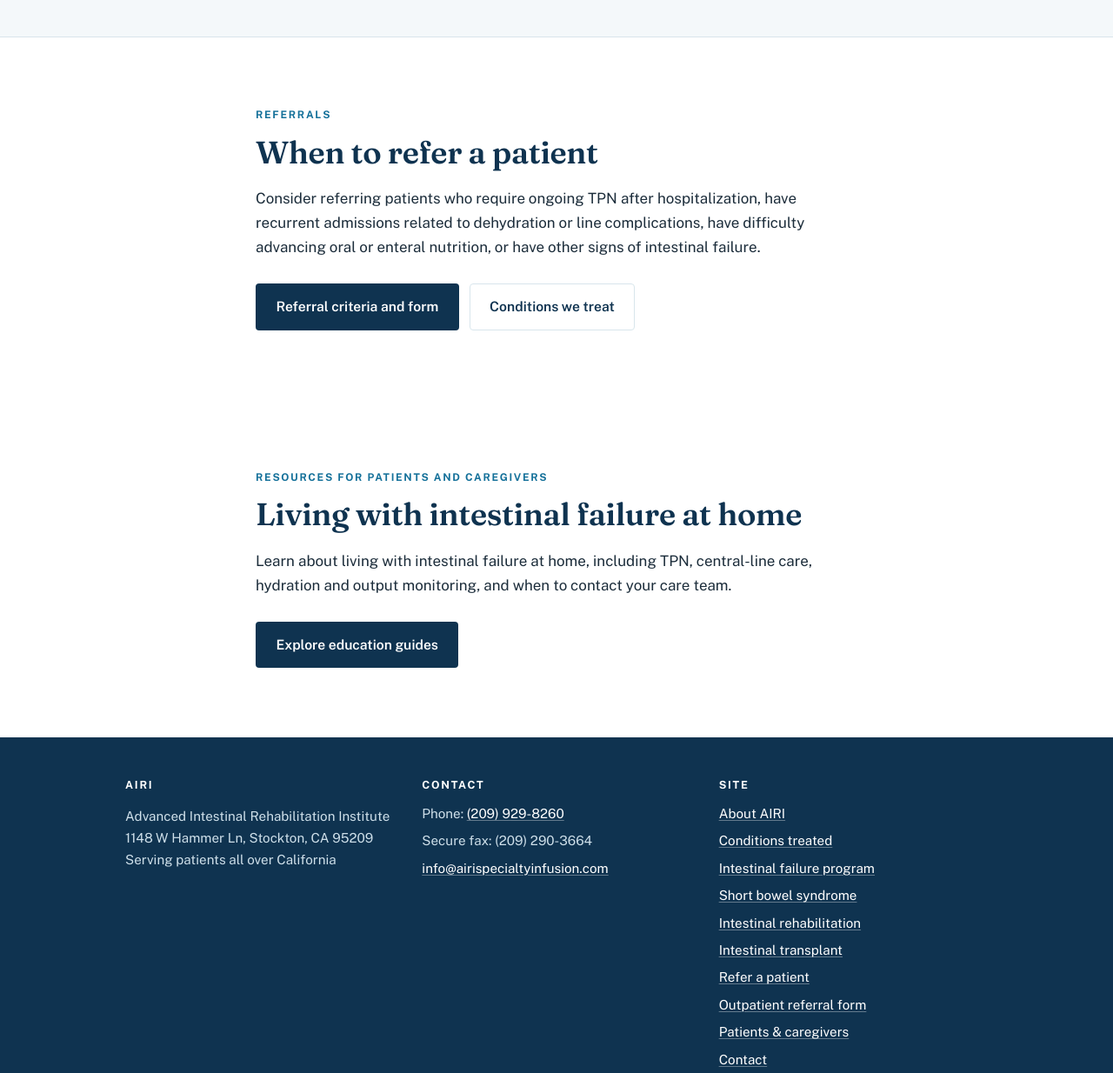
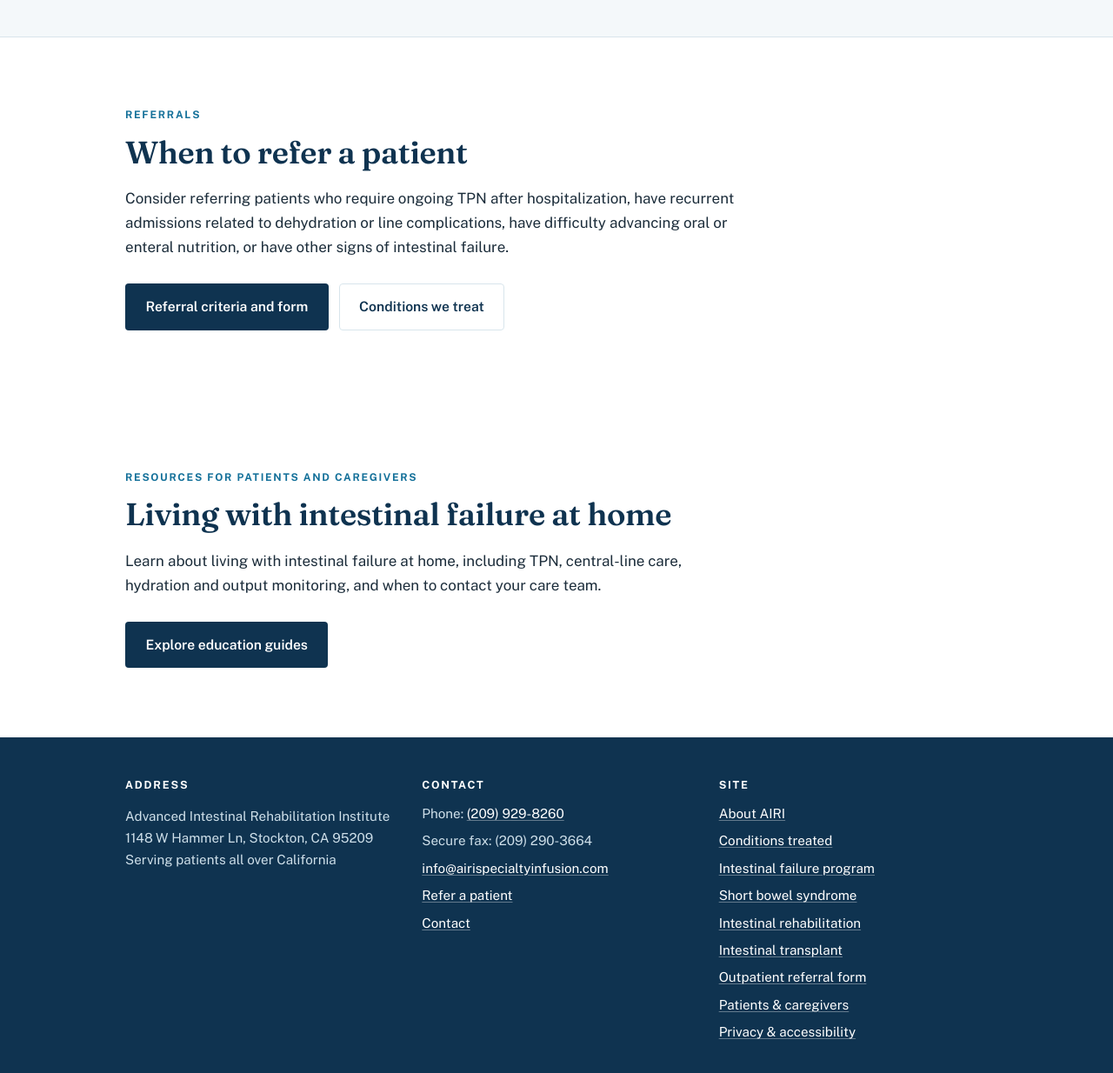
Before and after one commit to shivaanne15/airi-website, a plain HTML site: page index.html in a window 1280 px wide. Shown: the part 2720-3954 px from the top of the page at 87% size. Drawn offline with nearby package versions, Linux system fonts and the light colour scheme.

Commit message:
Update index.html

```diff
--- a/index.html
+++ b/index.html
@@ -124,7 +124,7 @@
 
 
 <section>
-  <div class="wrap narrow">
+  <div class="wrap">
     <p class="eyebrow">Referrals</p>
      <h2>When to refer a patient</h2>
 
@@ -143,7 +143,7 @@
 
 
 <section>
-  <div class="wrap narrow">
+  <div class="wrap">
     <p class="eyebrow">Resources for patients and caregivers</p>
     <h2>Living with intestinal failure at home</h2>
     <p>Learn about living with intestinal failure at home, including TPN, central-line care, hydration and output monitoring, and when to contact your care team.
@@ -157,7 +157,7 @@
 
 <footer class="site-footer"><div class="wrap">
   <div>
-    <h4>AIRI</h4>
+    <h4>Address</h4>
     <p>Advanced Intestinal Rehabilitation Institute<br>1148 W Hammer Ln, Stockton, CA 95209<br>Serving patients all over California</p>
   </div>
   <div>
@@ -166,6 +166,8 @@
       <li>Phone: <a href="tel:+12099298260">(209) 929-8260</a></li>
       <li>Secure fax: (209) 290-3664</li>
       <li><a href="mailto:info@airispecialtyinfusion.com">info@airispecialtyinfusion.com</a></li>
+      <li><a href="refer.html">Refer a patient</a></li>
+      <li><a href="contact.html">Contact</a></li>
     </ul>
   </div>
   <div>
@@ -177,10 +179,8 @@
       <li><a href="sbs.html">Short bowel syndrome</a></li>
       <li><a href="rehab.html">Intestinal rehabilitation</a></li>
       <li><a href="transplant.html">Intestinal transplant</a></li>
-      <li><a href="refer.html">Refer a patient</a></li>
       <li><a href="outpatient.html">Outpatient referral form</a></li>
       <li><a href="patients.html">Patients &amp; caregivers</a></li>
-      <li><a href="contact.html">Contact</a></li>
       <li><a href="privacy.html">Privacy &amp; accessibility</a></li>
     </ul>
   </div>
```
